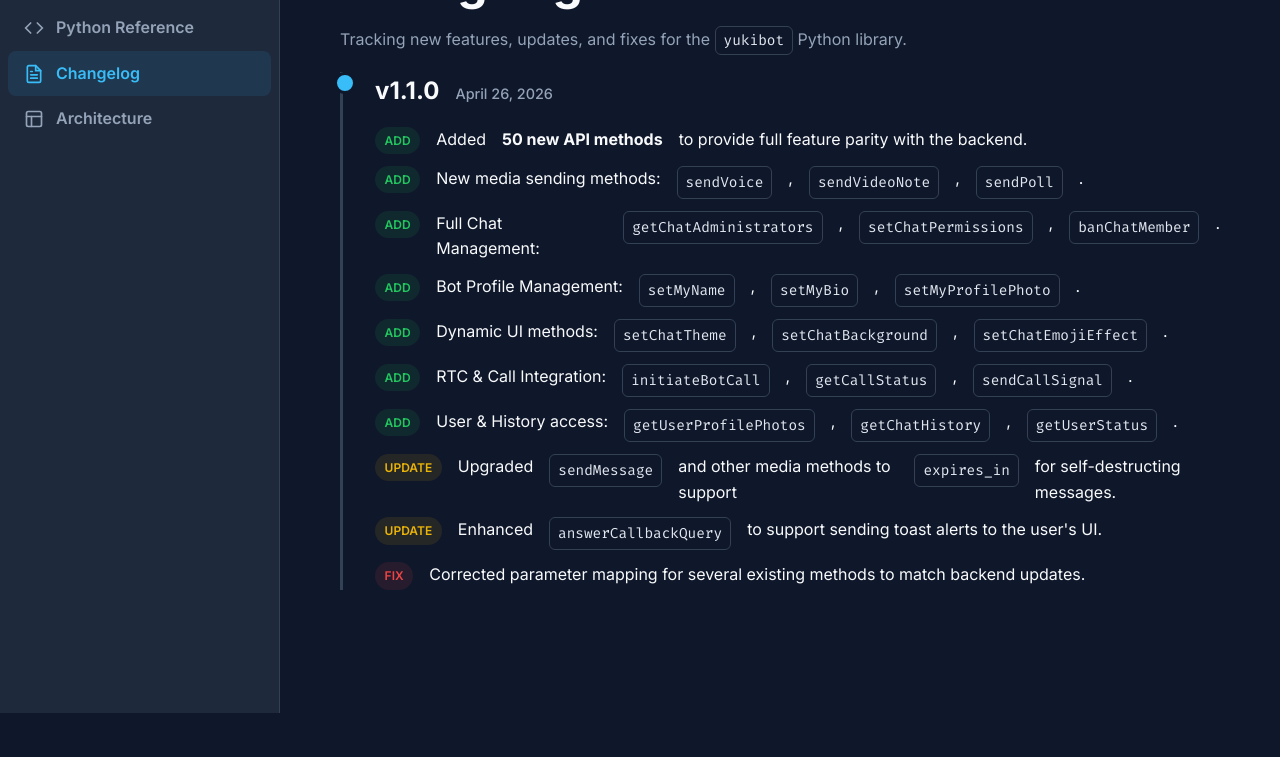
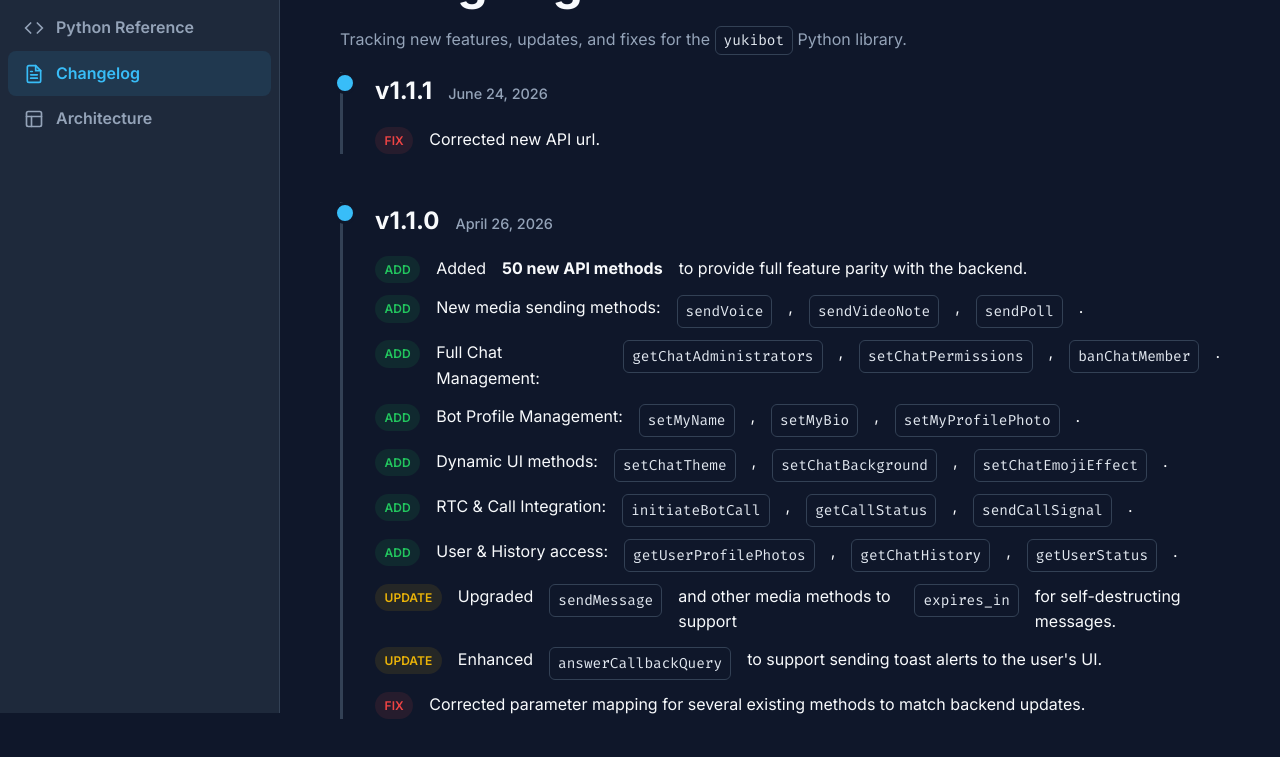
Before and after one commit to Vasiliy-katsyka/yukichat-docs, a plain HTML site: page index.html in a window 1280 px wide. Both pictures are taken after a click on the element "Changelog". Shown: the part 87-844 px from the top of the page. Before the commit the page ends 800 px from the top, so only its background shows below. Drawn offline with Linux system fonts and the light colour scheme.

Commit message:
Update index.html

```diff
--- a/index.html
+++ b/index.html
@@ -178,7 +178,15 @@ bot = YukiBot(<span class="str">"yk_bot_YOUR_TOKEN_HERE"</span>)
         <div class="page-section" id="page-changelog">
             <h1>Changelog</h1>
             <p>Tracking new features, updates, and fixes for the <code>yukibot</code> Python library.</p>
-
+            <div class="changelog-entry">
+                <div class="changelog-header">
+                    <div class="changelog-version">v1.1.1</div>
+                    <div class="changelog-date">June 24, 2026</div>
+                </div>
+                <ul class="changelog-list">
+                    <li><span class="change-badge change-fix">FIX</span> Corrected new API url.</li>
+                </ul>
+            </div>
             <div class="changelog-entry">
                 <div class="changelog-header">
                     <div class="changelog-version">v1.1.0</div>
```
